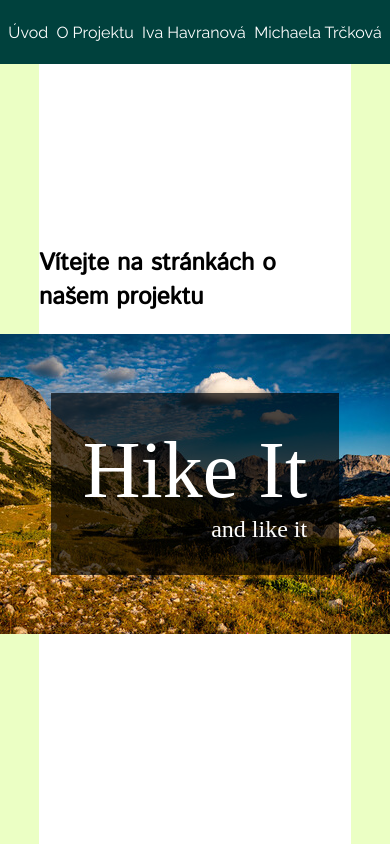
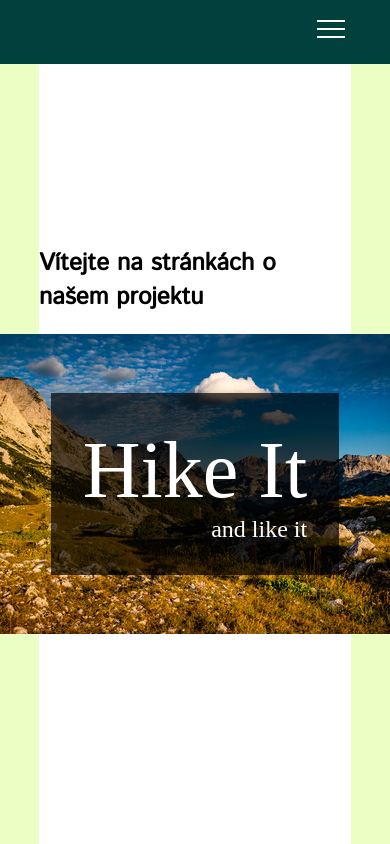
Before and after one commit to michaelamitr/o-projektu, a React app: page / in a window 390 px wide. Shown: the top 844 px of the page. Built offline with nearby package versions, Linux system fonts and the light colour scheme; a web font is replaced by a local one.

Commit message:
responsive navbar

```diff
--- a/src/components/Header/header.css
+++ b/src/components/Header/header.css
@@ -2,13 +2,14 @@ header {
   background-color: rgb(0, 65, 61);
   min-height: 4rem;
   display: flex;
-  justify-content: space-evenly;
+  justify-content: flex-end;
   align-items: center;
   position: fixed;
   top: 0;
   left: 0;
   width: 100%;
   z-index: 9999;
+  padding-right: 10vw;
 }
 
 a {
@@ -17,6 +18,64 @@ a {
   color: white;
 }
 
-a:hover {
-  scale: 1.1;
+.navbar {
+  display: none
 }
+
+.navbar-open {
+  display: flex;
+  flex-direction: column;
+  justify-content: center;
+  align-items: center;
+  gap: 2rem;
+  z-index: 1;
+  position: absolute;
+  margin-top: 240px;
+  padding: 1.5rem;
+  background-color: rgb(0, 65, 61);
+}
+
+.hamburger-button {
+  width: 40px;
+  height: 30px;
+  background-color: transparent;
+  border: none;
+  cursor: pointer;
+  position: relative;
+  z-index: 1;
+}
+
+.line {
+  display: block;
+  width: 100%;
+  height: 2px;
+  background-color: #ffffff;
+  transition: transform 0.3s ease;
+  margin-bottom: 6px;
+}
+
+.hamburger-button.open .line:nth-child(2) {
+  transform: scaleX(0);
+}
+
+.hamburger-button.open .line:nth-child(1) {
+  transform: translateY(10px) rotate(45deg);
+}
+
+.hamburger-button.open .line:nth-child(3) {
+  transform: translateY(-10px) rotate(-45deg);
+}
+
+
+@media (min-width: 768px) {
+  .navbar {
+    display: flex;
+    justify-content: flex-end;
+    align-items: center;
+    gap: 2rem;
+  }
+
+  .hamburger-button {
+    display: none;
+  }
+}
--- a/src/components/Header/header.jsx
+++ b/src/components/Header/header.jsx
@@ -3,12 +3,20 @@ import { useState } from 'react';
 import './header.css';
 
 export const Header = () => {
+  const [open, setOpen] = useState(false);
   return (
     <header>
-      <a href="#welcome">Úvod</a>
-      <a href="#aboutproject">O Projektu</a>
-      <a href="#iva">Iva Havranová</a>
-      <a href="#michaela">Michaela Trčková</a>
+      <button className="hamburger-button" onClick={() => setOpen(!open)}>
+        <span className="line"></span>
+        <span className="line"></span>
+        <span className="line"></span>
+      </button>
+      <div className={open ? 'navbar navbar-open' : 'navbar '}>
+        <a href="#welcome">Úvod</a>
+        <a href="#aboutproject">O Projektu</a>
+        <a href="#iva">Iva Havranová</a>
+        <a href="#michaela">Michaela Trčková</a>
+      </div>
     </header>
   );
 };
```
